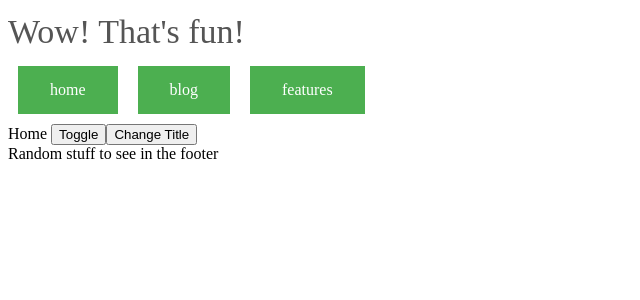
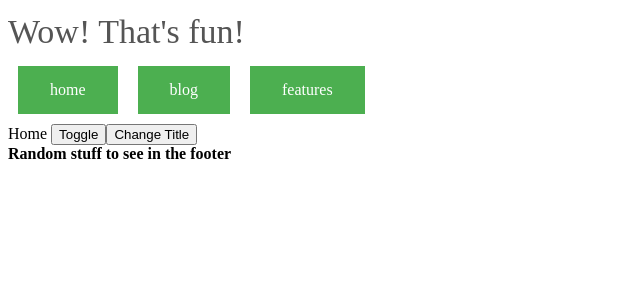
Before and after one commit to pareshmaniyar/advanced-vue, a Vue app: page /#/home in a window 1280 px wide. Shown: the top 300 px of the page, without its empty margins (0-640 px from the left). Built offline with nearby package versions, Linux system fonts and the light colour scheme.

Commit message:
Implement mixin;90;

```diff
--- a/src/App.vue
+++ b/src/App.vue
@@ -9,7 +9,7 @@
             <router-link to="/features">features</router-link>
         </header>
         <router-view v-on:changetitle="changeTitle($event)">
-            Random stuff to see in the footer
+            <b>Random stuff to see in the footer</b>
         </router-view>
     </div>
 </template>
--- a/src/index.js
+++ b/src/index.js
@@ -1,12 +1,14 @@
 import Vue from 'vue';
-import VueRouter from 'vue-router'
-import App from './App.vue'
+import VueRouter from 'vue-router';
+import App from './App.vue';
 import routes from './routes';
 import {store} from './store';
-
+import { firtMixin } from './mixin';
 export const eventBus = new Vue();
 
+Vue.mixin(firtMixin);
 Vue.use(VueRouter);
+
 new Vue({
     store,
     router: new VueRouter({
--- /dev/null
+++ b/src/mixin.js
@@ -0,0 +1,12 @@
+import { eventBus } from './index'
+
+export const firtMixin = {
+    created() {
+        console.log("Using mixin");
+    },
+    methods: {
+        changeTitle(){
+            eventBus.$emit('ChangeTitle', 'Wow! That Blog was fun!');
+        }
+    }
+}
--- a/src/pages/blog.vue
+++ b/src/pages/blog.vue
@@ -7,7 +7,6 @@
 </template>
 <script>
 import { mapState, mapActions } from 'vuex';
-import { eventBus } from '../index'
 
 export default {
     name: 'blog',
@@ -24,10 +23,7 @@ export default {
     methods: {
         ...mapActions({
             changeBackGround: 'toggleAction'
-        }),
-        changeTitle(){
-            eventBus.$emit('ChangeTitle', 'Wow! That Blog was fun!');
-        }
+        })
     }
 }
 </script>
```
